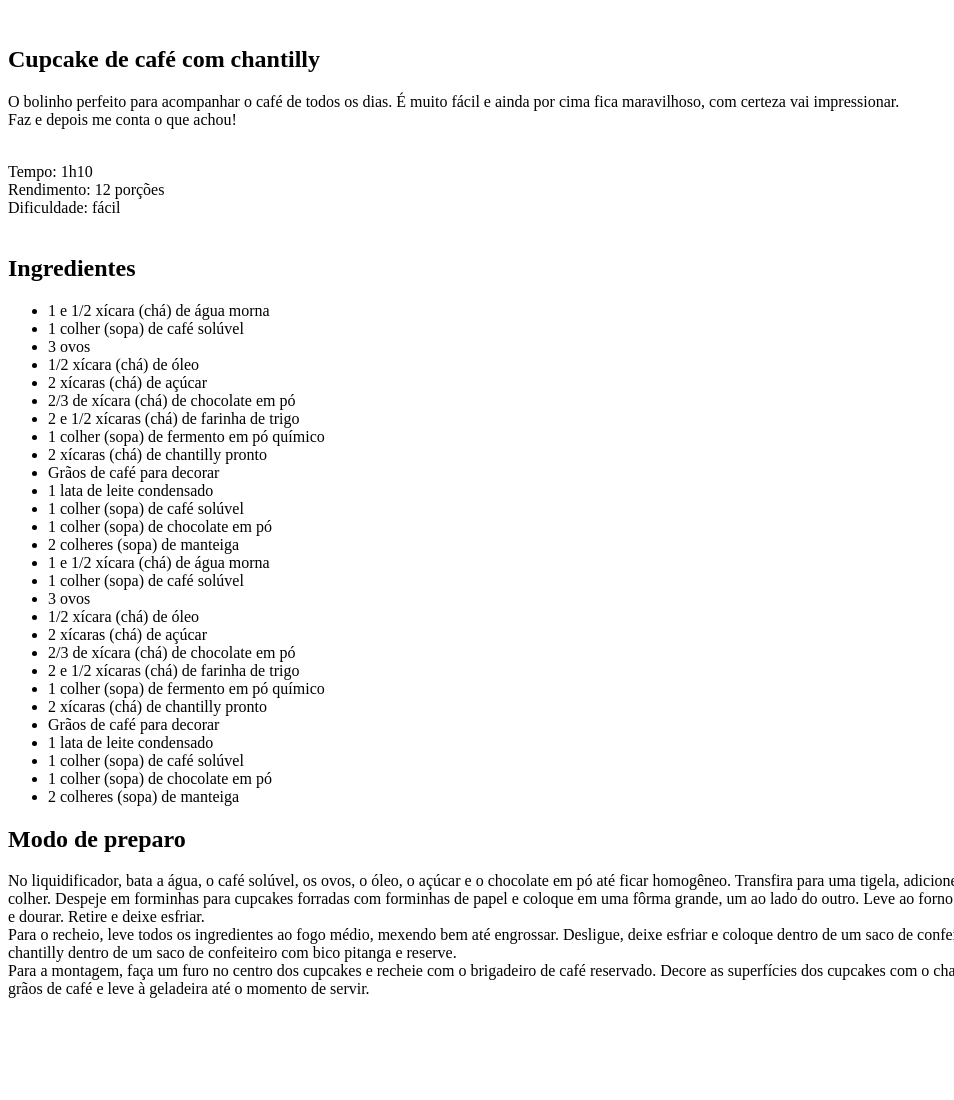
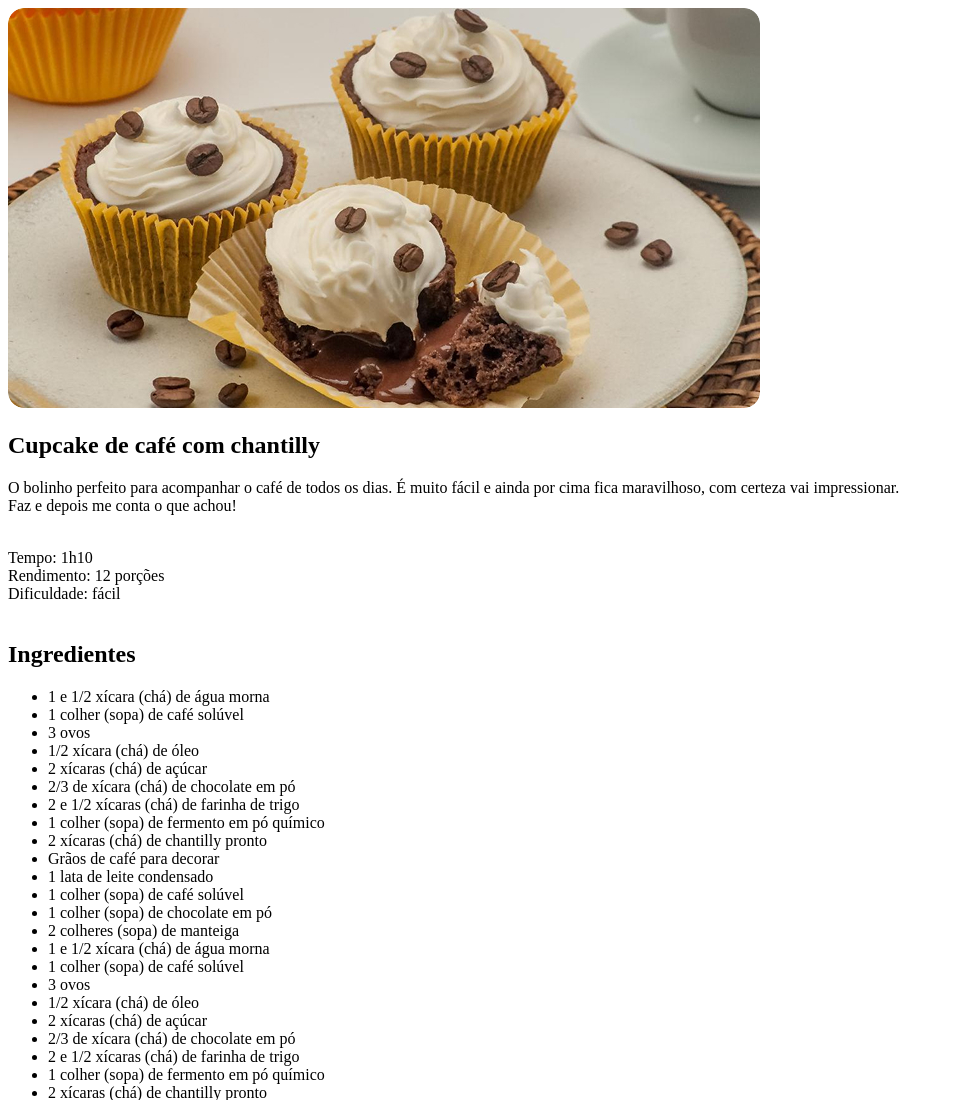
Before and after one commit to rafari1103/projeto-receita, a plain HTML site: page index.html in a window 1280 px wide. Shown: the top 1100 px of the page, without its empty margins (0-954 px from the left). Before the commit the page ends 1014 px from the top, so only its background shows below. Drawn offline with Linux system fonts and the light colour scheme.

Commit message:
adicionando imagens e estilo style.css

```diff
--- a/index.html
+++ b/index.html
@@ -4,10 +4,11 @@
     <meta charset="UTF-8">
     <meta name="viewport" content="width=device-width, initial-scale=1.0">
     <title>Página de receita</title>
+    <link rel="stylesheet" href="style.css">
 </head>
 <body>
     <div id="page">
-         <img src="" alt="">
+         <img src="assets/main-image.jpg" alt="imagem-cupcake">
         <main>
             <section id="about"></section>
                 <h2>Cupcake de café com chantilly</h2>
--- /dev/null
+++ b/style.css
@@ -0,0 +1,3 @@
+img {
+    border-radius: 16px;
+}
```
Also changed, not shown: assets/bg.png (added), assets/main-image.jpg (added).
